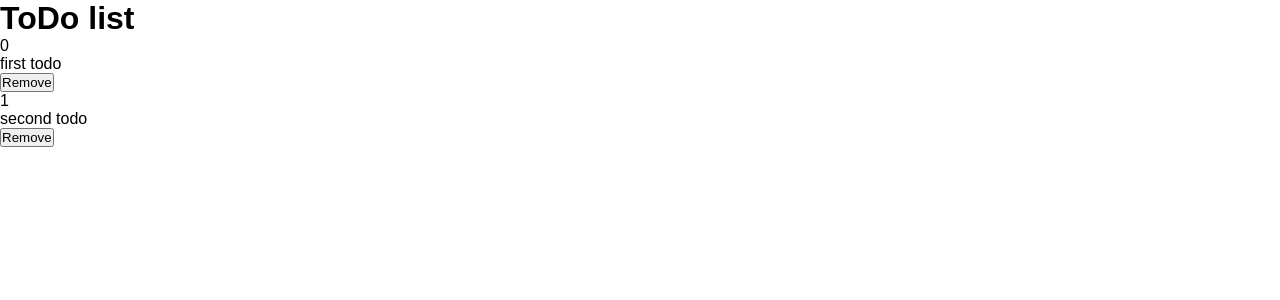
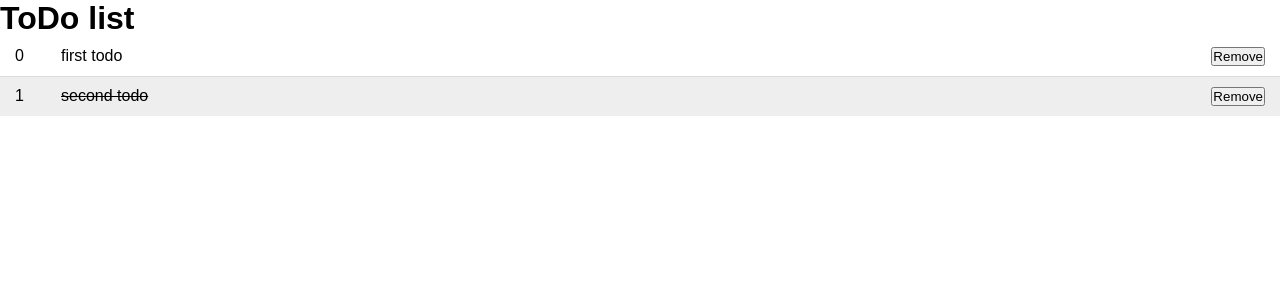
Before and after one commit to EPShepelev/todo-angular-test, an Angular app: page / in a window 1280 px wide. Shown: the top 300 px of the page. Built offline with nearby package versions, Linux system fonts and the light colour scheme.

Commit message:
styling todos

```diff
--- a/src/app/components/todos/todos.component.html
+++ b/src/app/components/todos/todos.component.html
@@ -1,5 +1,8 @@
 <div class="todos">
-  <div class="todo" *ngFor="let todo of todos; let i = index">
+  <div
+    *ngFor="let todo of todos; let i = index"
+    class="todo {{ todo.completed ? 'done' : '' }}"
+  >
     <div class="id">{{ i }}</div>
     <div class="content">{{ todo.content }}</div>
     <button class="delete">Remove</button>
--- a/src/app/components/todos/todos.component.scss
+++ b/src/app/components/todos/todos.component.scss
@@ -0,0 +1,47 @@
+.todo {
+  display: flex;
+  padding: 10px 15px;
+  background-color: #fff;
+  border-bottom: 1px solid #ddd;
+  &:nth-child(even) {
+    background-color: #eee;
+  }
+  &:last-of-type {
+    border-bottom: none;
+  }
+  & .id {
+    flex: 1 1 50px;
+  }
+  & .content {
+    flex: 1 1 100%;
+  }
+  &.done .content {
+    text-decoration: line-through;
+  }
+  &-input {
+    display: block;
+    width: 100%;
+    padding: 10px 15px;
+    appearance: none;
+    border: none;
+    background-color: #f3f3f3;
+    margin-top: 15px;
+    font-size: 20px;
+    outline: none;
+  }
+  &-submit {
+    display: block;
+    width: 100%;
+    min-width: 200px;
+    appearance: none;
+    border: none;
+    outline: none;
+    background: none;
+    background-color: #fe4880;
+    color: #fff;
+    margin: 15px auto;
+    padding: 10px 15px;
+    font-size: 18px;
+    font-weight: 700;
+  }
+}
```
